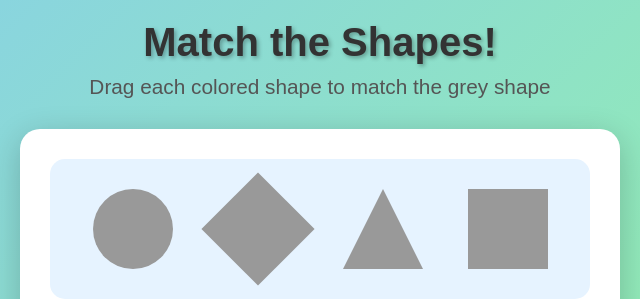
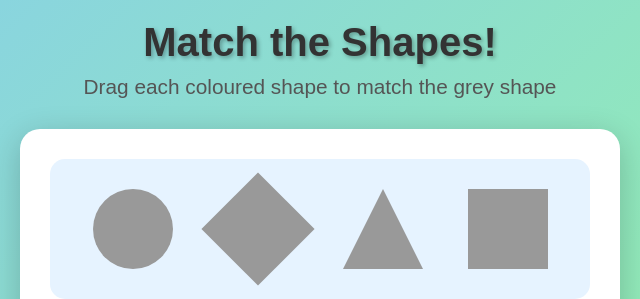
Before and after one commit to MyMaggies/shape-game, a plain HTML site: page index.html in a window 1280 px wide. Shown: the top 299 px of the page, 320-960 px from the left. Drawn offline with Linux system fonts and the light colour scheme.

Commit message:
Update index.html

```diff
--- a/index.html
+++ b/index.html
@@ -241,7 +241,7 @@
 </head>
 <body>
     <h1 class="title">Match the Shapes!</h1>
-    <p class="instructions">Drag each colored shape to match the grey shape</p>
+    <p class="instructions">Drag each coloured shape to match the grey shape</p>
 
     <div class="game-container">
         <div class="targets-area">
```
